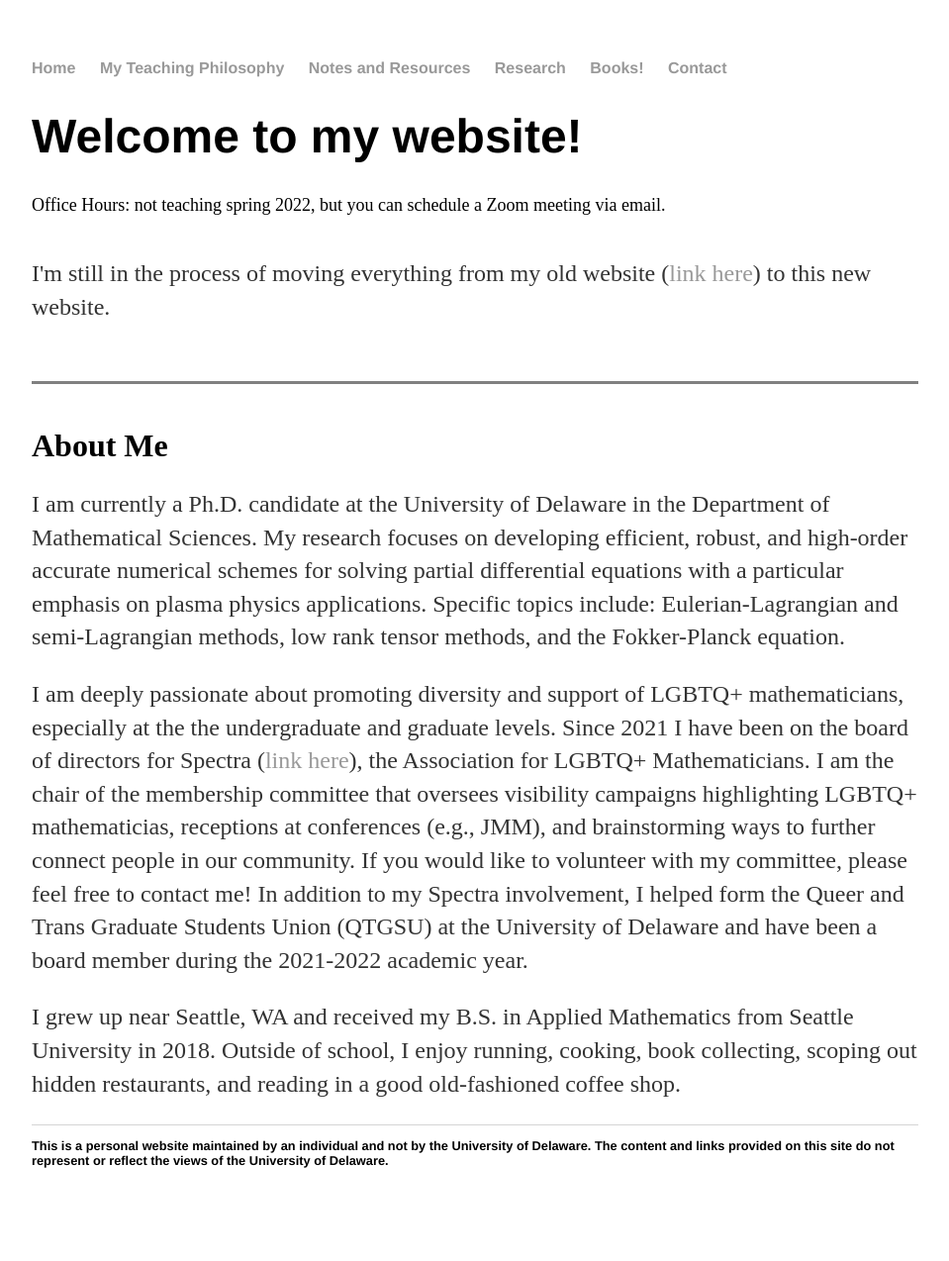
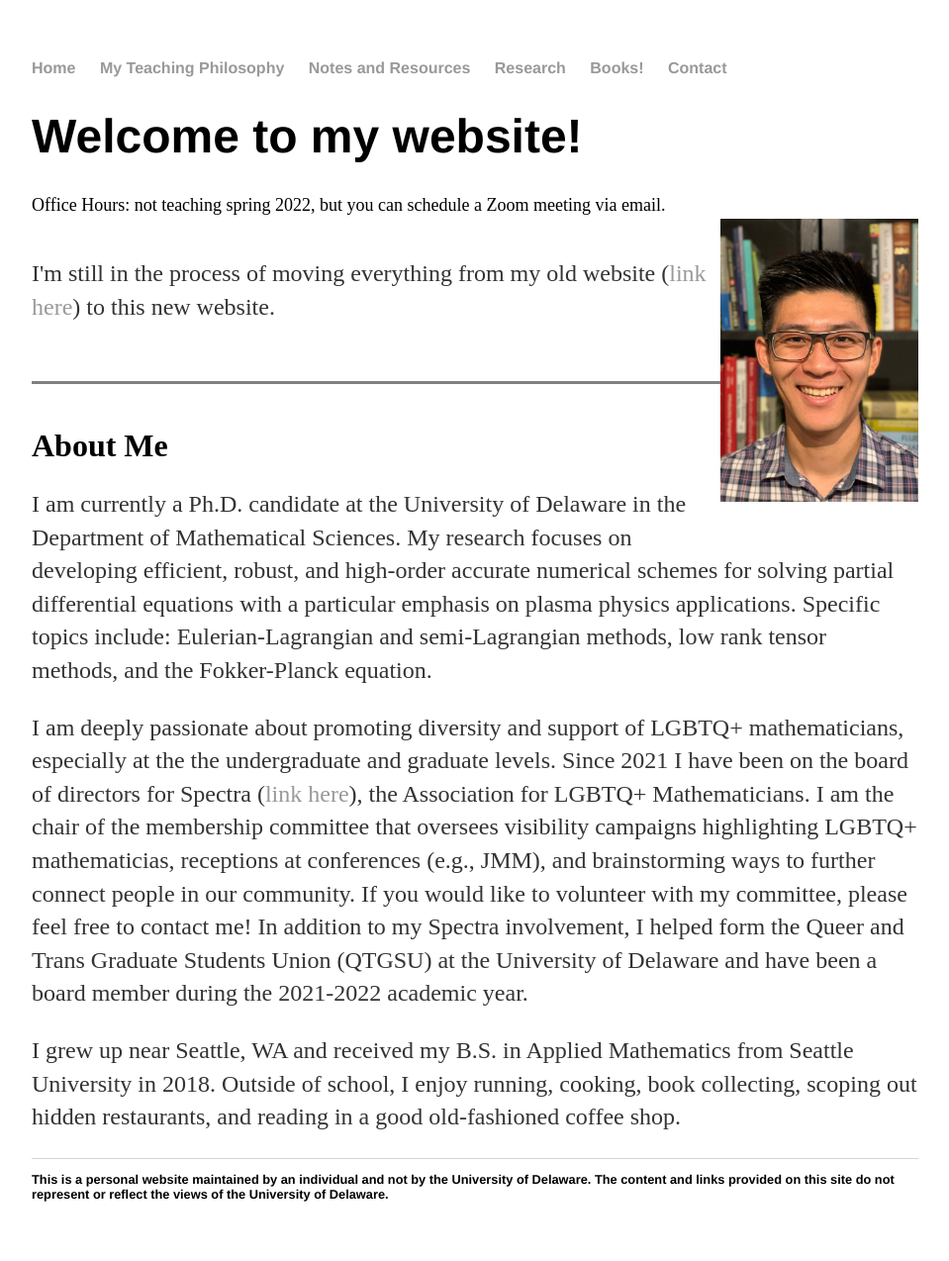
Before and after one commit to jhknakao/jhknakao.github.io, a Jekyll site: the page built from index.html, in a window 1280 px wide. Shown: the whole page at 99% size, without its empty margins (160-1119 px from the left). Built offline with Jekyll 4.4.1, drawn with Linux system fonts in a browser that asks for light colours; before the commit the page ends 1240 px from its top, so only the background shows below that.

Commit message:
Update index.html

```diff
--- a/index.html
+++ b/index.html
@@ -4,6 +4,7 @@
 ---
 <div class="blurb">
 	<h1>Welcome to my website!</h1>
+	<p style="float: right;"><img src="images/Nakao_headshot.jpg" width="200" height=auto></p>
 	<font size="4">Office Hours: not teaching spring 2022, but you can schedule a Zoom meeting via email.</font>
 	<br>
 	<br>
```
